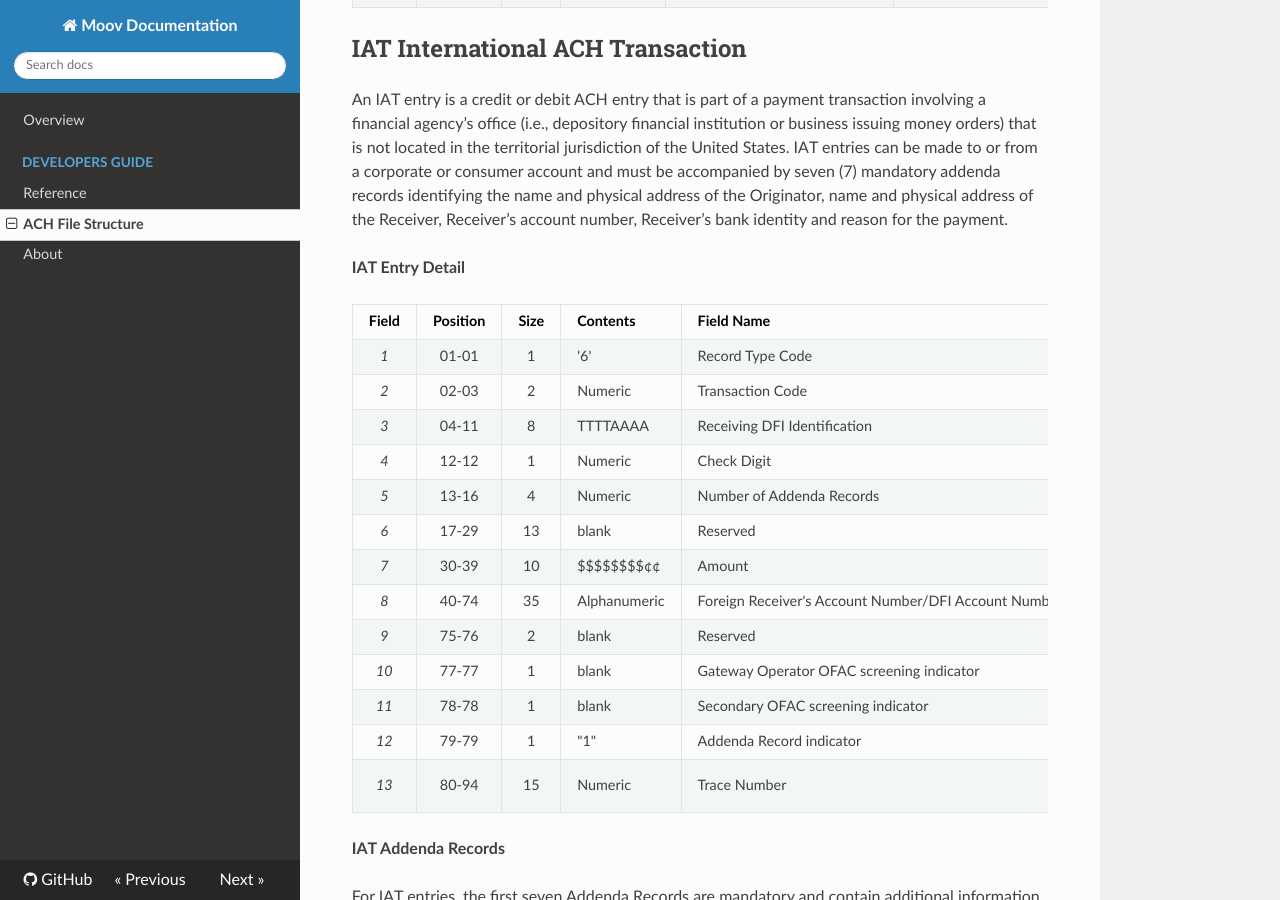
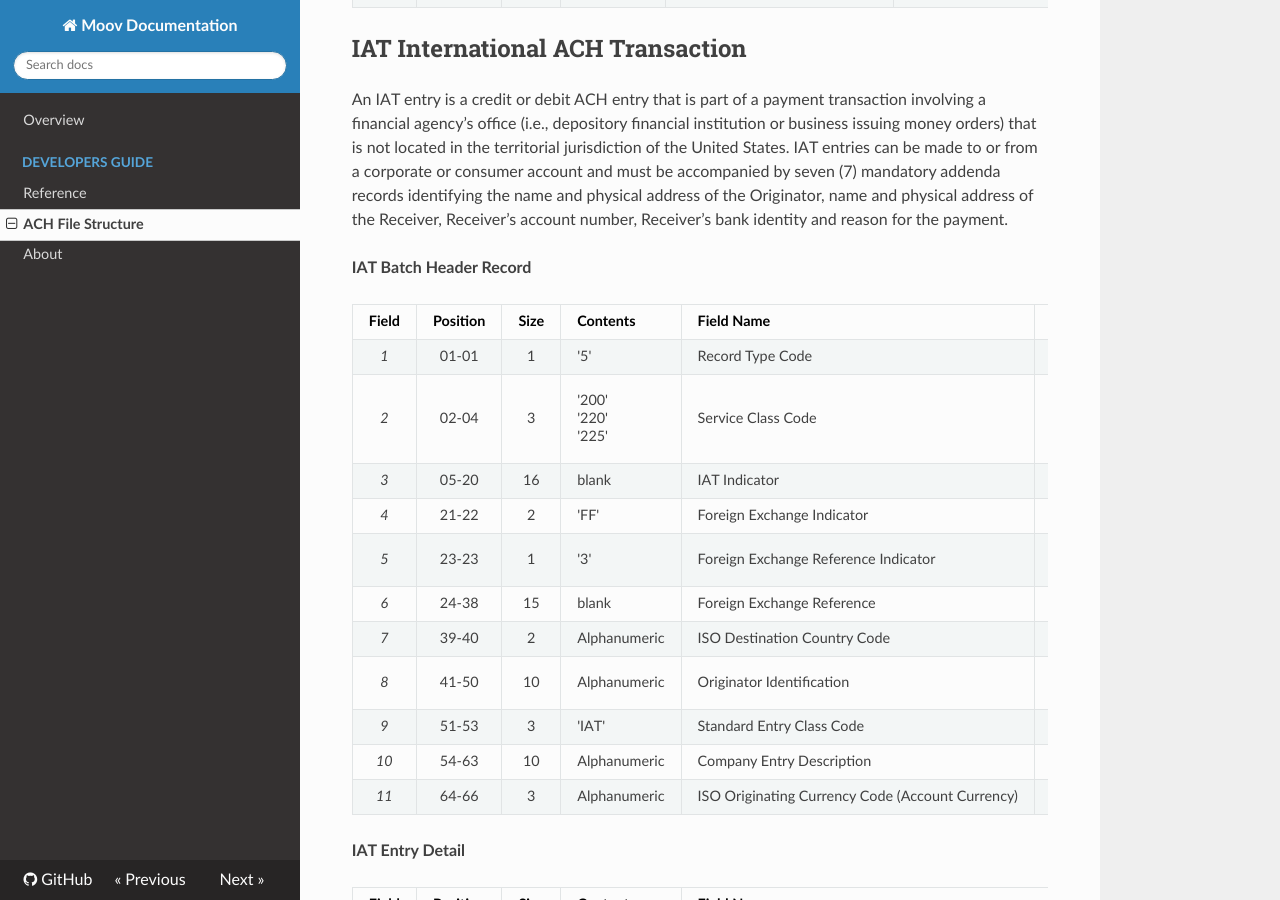
Before and after one commit to wadearnold/docs, an MkDocs documentation site: the page built from docs/ACH_File_Structure.md, in a window 1280 px wide and 900 px high, scrolled down 10111 px. Built offline with MkDocs 1.6.1, drawn with Linux system fonts in a browser that asks for light colours; nearby versions of some CDN libraries; old or Windows-style settings are respelled for this version of MkDocs; some of the changed text lies outside the part shown.

Commit message:
IAT Batch Entry

```diff
--- a/docs/ACH_File_Structure.md
+++ b/docs/ACH_File_Structure.md
@@ -274,6 +274,22 @@ Point-of-Sale Entries (POS) are ACH debit entries typically initiated by the use
 
 An IAT entry is a credit or debit ACH entry that is part of a payment transaction involving a financial agency’s office (i.e., depository financial institution or business issuing money orders) that is not located in the territorial jurisdiction of the United States. IAT entries can be made to or from a corporate or consumer account and must be accompanied by seven (7) mandatory addenda records identifying the name and physical address of the Originator, name and physical address of the Receiver, Receiver’s account number, Receiver’s bank identity and reason for the payment.
 
+**IAT Batch Header Record**
+
+| Field | Position | Size | Contents | Field Name | Entry Information | M,R,O |
+| :---: | :---: | :---: | :--- | :--- | :--- | :---: |
+| *1* | 01-01 | 1 | '5' | Record Type Code | The code identifying the Company/Batch Header Record | M |
+| *2* | 02-04 | 3 | '200'<br>'220'<br>'225' | Service Class Code | Identifies the type of entries in the batch. <br>“200” = mixed debits and credits <br>“220” = credits only<br>“225” = debits only | M |
+| *3* | 05-20 | 16 | blank | IAT Indicator | Leave blank | O |
+| *4* | 21-22 | 2 | 'FF' | Foreign Exchange Indicator | Fixed-to-Fixed - No currency conversion. Entry is originated in a fixed-value amount and is to be received in the same fixed-value amount in the same currency. Fixed-value entries will have spaces in the Foreign Exchange Reference field. | M |
+| *5* | 23-23 | 1 | '3' | Foreign Exchange Reference Indicator | Code used to indicate the content of the Foreign Exchange Reference Field.<br>“3” = Space filled | R |
+| *6* | 24-38 | 15 | blank | Foreign Exchange Reference | Space filled | R |
+| *7* | 39-40 | 2 | Alphanumeric | ISO Destination Country Code | This field contains the two-character code, as approved by the International Organization for Standardization (ISO), to identify the country in which the entry is to be received. Values can be found on the International Organization for Standardization website: www.iso.org | M |
+| *8* | 41-50 | 10 | Alphanumeric | Originator Identification | For U.S. entities: the number assigned will be your tax ID<br>For non-U.S. entities: the number assigned will be your DDA number, or the last 9 characters of your account number if it exceeds 9 characters | M |
+| *9* | 51-53 | 3 | 'IAT' | Standard Entry Class Code | A mnemonic, designated by NACHA, for International ACH Transactions | M |
+| *10* | 54-63 | 10 | Alphanumeric | Company Entry Description | You establish the value of this field to provide a description to be displayed to the Receiver. Should describe the purpose of the entry, such as “PAYROLL” or “TRADE PAY | M |
+| *11* | 64-66 | 3 | Alphanumeric | ISO Originating Currency Code (Account Currency) | This field contains the three-character code, as approved by the International Organization for Standardization (ISO), to identify the currency denomination in which the entry was first originated. If the source of funds is within the territorial jurisdiction of the U.S., enter 'USD', otherwise refer to International Organization for Standardization website for value: www.iso.org | M |
+
 **IAT Entry Detail**
 
 | Field | Position | Size | Contents | Field Name | Entry Information | M,R,O |
@@ -419,3 +435,7 @@ Field | Position | Size | Contents | Field Name | Entry Information | M,R,O |
 | *7* | 78-83 | 6 | blank | Reserved | Leave blank | n/a |
 | *8* | 84-87 | 4 | Numeric | Addenda Sequence Number | Sequence number of each „Type 18” Foreign Correspondent Bank Identification addenda in ascending order beginning with “0001” | M |
 | *9* | 88-94 | 7 | Numeric | Entry Detail Sequence Number | This field contains the ascending sequence number section of the Entry Detail Record‟s trace number. This number is the same as the last seven digits of the trace number (Field 13) of the related Entry Detail Record. | M |
+
+## CTX Corporate Trade Exchange
+
+The Corporate Trade Exchange (CTX) application provides the ability to collect and disburse funds and information between companies. Generally it is used by businesses paying one another for goods or services. These payments replace checks with an electronic process of debiting and crediting invoices between the financial institutions of participating companies.
```
